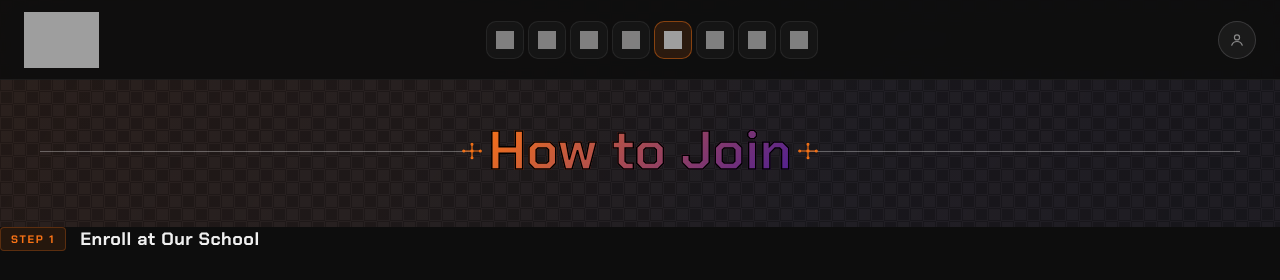
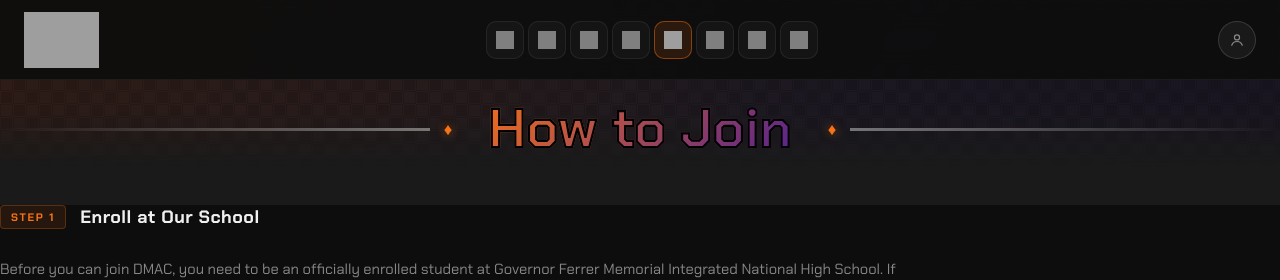
Before and after one commit to Aztaryx/digital-multimedia-arts-club, a Vue app: page /join in a window 1280 px wide. Shown: the top 280 px of the page. Built offline with nearby package versions, Linux system fonts and the light colour scheme; no server answers; the database is empty; grey boxes are pictures that could not be loaded.

Commit message:
feat: add home and profile views along with reusable member card and page hero components

```diff
--- a/src/components/MemberCard.vue
+++ b/src/components/MemberCard.vue
@@ -428,14 +428,15 @@ function badgeTitle(b) {
 }
 .member-card-radar-traces {
   position: absolute; inset: 0; width: 100%; height: 100%;
+  opacity: 0.45; /* dimmed — was full-strength */
 }
 .member-card-trace {
   fill: none;
-  stroke: color-mix(in srgb, var(--rank-color, #888) 40%, rgba(255, 255, 255, 0.12));
-  stroke-width: 1.4;
+  stroke: color-mix(in srgb, var(--rank-color, #888) 25%, rgba(255, 255, 255, 0.08));
+  stroke-width: 1.1;
 }
 .member-card-via {
-  fill: color-mix(in srgb, var(--rank-color, #888) 55%, rgba(255, 255, 255, 0.2));
+  fill: color-mix(in srgb, var(--rank-color, #888) 35%, rgba(255, 255, 255, 0.14));
 }
 
 .member-node {
@@ -449,6 +450,9 @@ function badgeTitle(b) {
   fill: rgba(255, 255, 255, 0.04);
   stroke: currentColor;
   stroke-width: 1.4;
+}
+.member-node--factor .member-node-frame {
+  opacity: 0.7;
 }
 
 .member-node--threads {
--- a/src/components/PageHero.vue
+++ b/src/components/PageHero.vue
@@ -1,42 +1,18 @@
-<!-- PageHero.vue — the new per-page title band, used at the top of
-     every page EXCEPT Home (Home keeps its own hero). Sits directly
-     under the fixed navbar, full-bleed (outside .page-section's
-     max-width), with the actual page content following as a normal
-     sibling afterward.
-
-     The checkerboard is the same tile-dark pattern global.css already
-     ships; the tint layered over it reuses #footer's own gradient
-     recipe (orange → rose → violet → purple) rather than inventing a
-     new palette. Both layers are confined to this component's own
-     box, so the pattern visually "ends at the lines" the way the
-     wireframe called for — nothing below .page-hero carries it. -->
 <template>
   <header class="page-hero">
     <div class="page-hero-pattern tile-dark" aria-hidden="true"></div>
     <div class="page-hero-tint" aria-hidden="true"></div>
 
     <div class="page-hero-titlerow">
-      <span class="page-hero-line page-hero-line--left">
-        <svg class="page-hero-circuit" viewBox="0 0 24 24" aria-hidden="true">
-          <circle cx="12" cy="12" r="2.2" />
-          <path d="M12 9.8V4M12 14.2V20M9.8 12H2M14.2 12H22" />
-          <circle cx="12" cy="4" r="1.1" /><circle cx="12" cy="20" r="1.1" />
-          <circle cx="2" cy="12" r="1.1" /><circle cx="22" cy="12" r="1.1" />
-        </svg>
-      </span>
+      <span class="page-hero-line page-hero-line--left"></span>
+      <span class="page-hero-diamond page-hero-diamond--left" aria-hidden="true">♦</span>
 
       <h1 class="page-hero-title">
         <slot name="title">{{ title }}</slot>
       </h1>
 
-      <span class="page-hero-line page-hero-line--right">
-        <svg class="page-hero-circuit" viewBox="0 0 24 24" aria-hidden="true">
-          <circle cx="12" cy="12" r="2.2" />
-          <path d="M12 9.8V4M12 14.2V20M9.8 12H2M14.2 12H22" />
-          <circle cx="12" cy="4" r="1.1" /><circle cx="12" cy="20" r="1.1" />
-          <circle cx="2" cy="12" r="1.1" /><circle cx="22" cy="12" r="1.1" />
-        </svg>
-      </span>
+      <span class="page-hero-diamond page-hero-diamond--right" aria-hidden="true">♦</span>
+      <span class="page-hero-line page-hero-line--right"></span>
     </div>
 
     <p v-if="subtitle" class="page-hero-subtitle">{{ subtitle }}</p>
@@ -54,7 +30,10 @@ defineProps({
 .page-hero {
   position: relative;
   overflow: hidden;
-  padding: calc(var(--nav-h, 80px) + 40px) 24px 44px;
+  /* Horizontal padding dropped entirely — the header line below needs
+     to run truly edge-to-edge now, not just to the old 24px inset.
+     Title/subtitle apply their own padding instead. */
+  padding: calc(var(--nav-h, 80px) + 40px) 0 44px;
   background: var(--surface, #1a1a1a);
   text-align: center;
 }
@@ -62,19 +41,28 @@ defineProps({
 .page-hero-pattern {
   position: absolute;
   inset: 0;
-  opacity: 0.5;
+  /* Lowered from 0.5, and now masked to fade out — see .page-hero-tint,
+     same mask, same reasoning: both layers need to dissolve away
+     before they reach the title's lower half instead of cutting off
+     hard underneath it. */
+  opacity: 0.28;
+  -webkit-mask-image: linear-gradient(180deg, #000 0%, #000 52%, transparent 82%);
+          mask-image: linear-gradient(180deg, #000 0%, #000 52%, transparent 82%);
 }
 .page-hero-tint {
   position: absolute;
   inset: 0;
+  /* Brightened — roughly doubled from the old 0.14–0.2 range. */
   background: linear-gradient(
     120deg,
-    rgba(249, 115, 22, 0.18) 0%,
-    rgba(214, 92, 106, 0.14) 35%,
-    rgba(106, 42, 166, 0.16) 65%,
-    rgba(76, 29, 149, 0.2) 100%
+    rgba(249, 115, 22, 0.32) 0%,
+    rgba(214, 92, 106, 0.26) 35%,
+    rgba(106, 42, 166, 0.3) 65%,
+    rgba(76, 29, 149, 0.38) 100%
   );
   mix-blend-mode: soft-light;
+  -webkit-mask-image: linear-gradient(180deg, #000 0%, #000 52%, transparent 82%);
+          mask-image: linear-gradient(180deg, #000 0%, #000 52%, transparent 82%);
 }
 
 .page-hero-titlerow {
@@ -82,44 +70,41 @@ defineProps({
   z-index: 1;
   display: flex;
   align-items: center;
-  gap: 16px;
-  max-width: 1200px;
-  margin: 0 auto;
+  width: 100%;
+  /* Pulled up so the title's top half actually rides over the
+     grid/tint band above, instead of sitting flush below it. */
+  margin-top: -22px;
 }
 
 .page-hero-line {
   flex: 1;
   min-width: 20px;
-  height: 1px;
-  background: rgba(255, 255, 255, 0.3);
-  position: relative;
-  display: flex;
-  align-items: center;
+  /* Thicker + brighter — was a 1px hairline at low opacity. */
+  height: 3px;
+  background: linear-gradient(90deg, transparent, rgba(255, 255, 255, 0.4));
 }
-.page-hero-line--left { justify-content: flex-end; }
-.page-hero-line--right { justify-content: flex-start; }
+.page-hero-line--right {
+  background: linear-gradient(90deg, rgba(255, 255, 255, 0.4), transparent);
+}
 
-.page-hero-circuit {
-  width: 20px;
-  height: 20px;
+.page-hero-diamond {
   flex-shrink: 0;
-  fill: none;
-  stroke: var(--orange);
-  stroke-width: 1.4;
-  stroke-linecap: round;
+  padding: 0 14px;
+  font-size: 1.05rem;
+  line-height: 1;
+  color: var(--orange);
+  text-shadow: 0 0 10px rgba(249, 115, 22, 0.5);
 }
-.page-hero-circuit circle:first-child {
-  fill: var(--orange);
-  stroke: none;
-}
-.page-hero-line--left .page-hero-circuit { transform: translateX(10px); }
-.page-hero-line--right .page-hero-circuit { transform: translateX(-10px); }
 
 .page-hero-title {
+  position: relative;
+  z-index: 1;
   flex: none;
   margin: 0;
+  padding: 0 22px;
   font-family: var(--font);
-  font-weight: 700;
+  /* Bolder on both counts: heavier weight, thicker outline stroke. */
+  font-weight: 800;
   font-size: clamp(1.9rem, 5vw, 3.4rem);
   line-height: 1.15;
   background: linear-gradient(135deg, var(--orange), var(--purple));
@@ -127,7 +112,7 @@ defineProps({
   background-clip: text;
   -webkit-text-fill-color: transparent;
   color: transparent;
-  -webkit-text-stroke: 1.5px #000;
+  -webkit-text-stroke: 2.2px #000;
   paint-order: stroke fill;
 }
 
@@ -136,6 +121,7 @@ defineProps({
   z-index: 1;
   max-width: 640px;
   margin: 16px auto 0;
+  padding: 0 24px;
   color: rgba(240, 240, 240, 0.68);
   font-size: 0.92rem;
   line-height: 1.6;
@@ -143,7 +129,8 @@ defineProps({
 
 @media (max-width: 640px) {
   .page-hero { padding-top: calc(var(--nav-h, 80px) + 28px); }
-  .page-hero-line { display: none; }
-  .page-hero-titlerow { justify-content: center; }
+  .page-hero-line,
+  .page-hero-diamond { display: none; }
+  .page-hero-titlerow { justify-content: center; margin-top: -14px; }
 }
 </style>
--- a/src/views/HomeView.vue
+++ b/src/views/HomeView.vue
@@ -174,7 +174,7 @@
       </div>
 
       <div class="events-layout">
-        <div class="calendar-card">
+        <div class="calendar-card" :style="{ '--calendar-theme': calendarThemeColor }">
           <div class="calendar-nav">
             <button class="calendar-nav-btn" aria-label="Previous month" @click="prevMonth">‹</button>
             <strong>{{ monthLabel }}</strong>
@@ -299,6 +299,17 @@ function formatDate(dateStr) {
 const today = new Date();
 const calYear = ref(today.getFullYear());
 const calMonth = ref(today.getMonth());
+/* Calendar background theme — ties the card's tint to the month
+   currently in view. August → cyan for Buwan ng Wika, per the spec.
+   Other flagged months get a fitting color; anything unlisted falls
+   back to the site's usual orange rather than looking unstyled. */
+const MONTH_THEME_COLORS = {
+  0: '#38bdf8',   // January
+  7: '#06b6d4',   // August — Buwan ng Wika
+  10: '#eab308',  // November — Foundation Day
+  11: '#ef4444',  // December — Valenciana Festival / Christmas
+};
+const calendarThemeColor = computed(() => MONTH_THEME_COLORS[calMonth.value] || '#f97316');
 const allEvents = ref([]);
 const eventsByDate = ref({});
 const selectedDay = ref(null);
@@ -539,9 +550,9 @@ onMounted(async () => {
 }
 .calendar-card {
   border-radius: 20px;
-  border: 1px solid rgba(255, 255, 255, 0.08);
-  background: rgba(255, 255, 255, 0.03);
+  background: color-mix(in srgb, var(--calendar-theme, var(--orange)) 14%, rgba(255, 255, 255, 0.03));
   padding: 16px;
+  /* borders removed entirely, per spec */
 }
 .calendar-nav {
   display: flex;
@@ -553,8 +564,7 @@ onMounted(async () => {
 .calendar-nav-btn {
   width: 28px; height: 28px;
   border-radius: 50%;
-  border: 1px solid rgba(255, 255, 255, 0.14);
-  background: rgba(255, 255, 255, 0.04);
+  background: rgba(255, 255, 255, 0.09);
   color: #fff;
   cursor: pointer;
   font-size: 1rem;
@@ -573,7 +583,6 @@ onMounted(async () => {
 .calendar-cell {
   position: relative;
   aspect-ratio: 1;
-  border: none;
   background: transparent;
   color: rgba(240, 240, 240, 0.75);
   font-size: 0.8rem;
@@ -581,28 +590,28 @@ onMounted(async () => {
   border-radius: 8px;
 }
 .calendar-cell.is-out { color: rgba(240, 240, 240, 0.22); }
-.calendar-cell.is-today { border: 1px solid rgba(249, 115, 22, 0.6); }
-.calendar-cell.has-event { cursor: pointer; color: #fff; background: rgba(249, 115, 22, 0.1); }
-.calendar-cell.has-event:hover { background: rgba(249, 115, 22, 0.2); }
-.calendar-cell.is-selected { background: rgba(249, 115, 22, 0.32); }
+.calendar-cell.is-today { background: color-mix(in srgb, var(--calendar-theme, var(--orange)) 22%, transparent); font-weight: 700; }
+.calendar-cell.has-event { cursor: pointer; color: #fff; background: color-mix(in srgb, var(--calendar-theme, var(--orange)) 16%, transparent); }
+.calendar-cell.has-event:hover { background: color-mix(in srgb, var(--calendar-theme, var(--orange)) 30%, transparent); }
+.calendar-cell.is-today.has-event { background: color-mix(in srgb, var(--calendar-theme, var(--orange)) 36%, transparent); }
+.calendar-cell.is-selected { background: color-mix(in srgb, var(--calendar-theme, var(--orange)) 45%, transparent); }
 .calendar-dot {
   position: absolute;
   bottom: 4px; left: 50%;
   transform: translateX(-50%);
   width: 4px; height: 4px;
   border-radius: 50%;
-  background: var(--orange);
+  background: var(--calendar-theme, var(--orange));
 }
 .calendar-detail {
   margin-top: 12px;
   padding-top: 12px;
-  border-top: 1px solid rgba(255, 255, 255, 0.08);
   display: flex;
   flex-direction: column;
   gap: 10px;
 }
 .calendar-detail-item strong { display: block; font-size: 0.9rem; }
-.calendar-detail-countdown { font-size: 0.76rem; color: var(--orange); }
+.calendar-detail-countdown { font-size: 0.76rem; color: var(--calendar-theme, var(--orange)); }
 .calendar-detail-item p { margin: 2px 0 0; font-size: 0.78rem; color: rgba(240, 240, 240, 0.6); }
 
 .events-upcoming {
```
Also changed, not shown: src/views/ProfileView.vue (+2 -86 lines).
